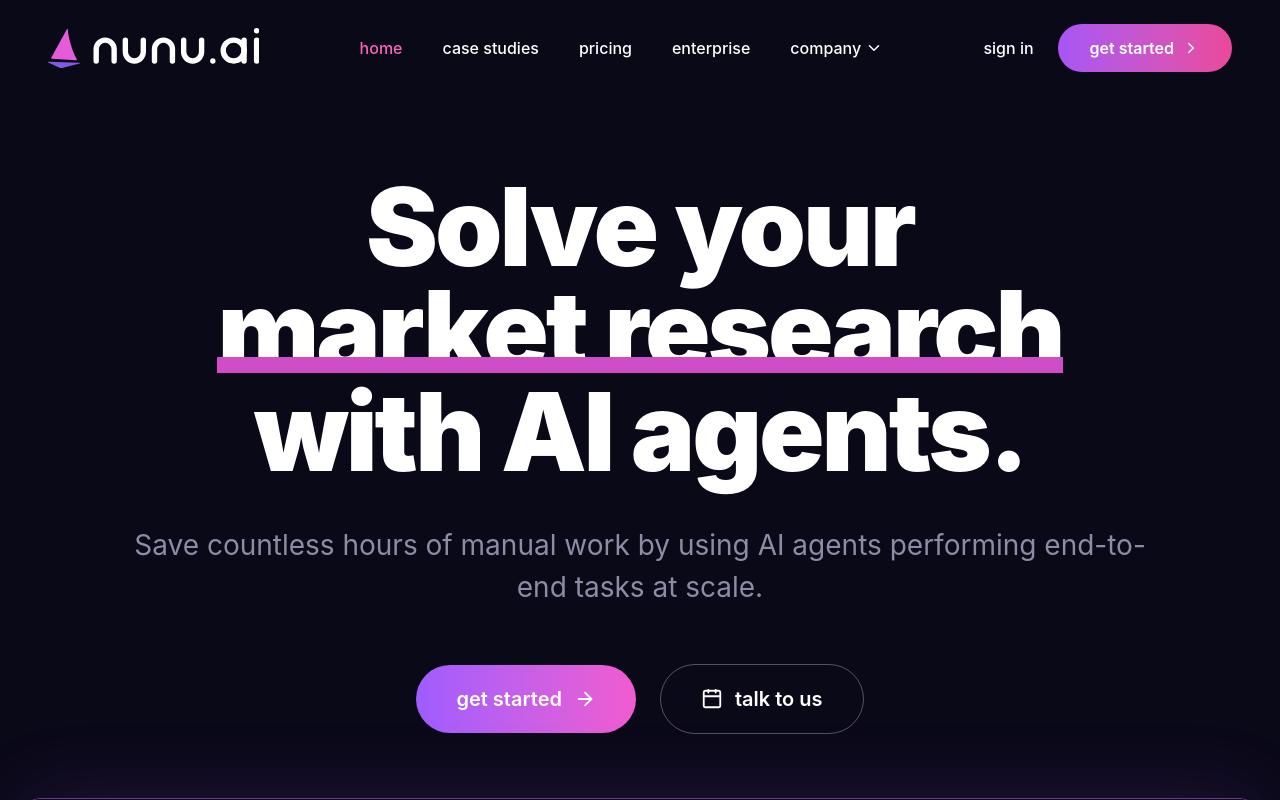
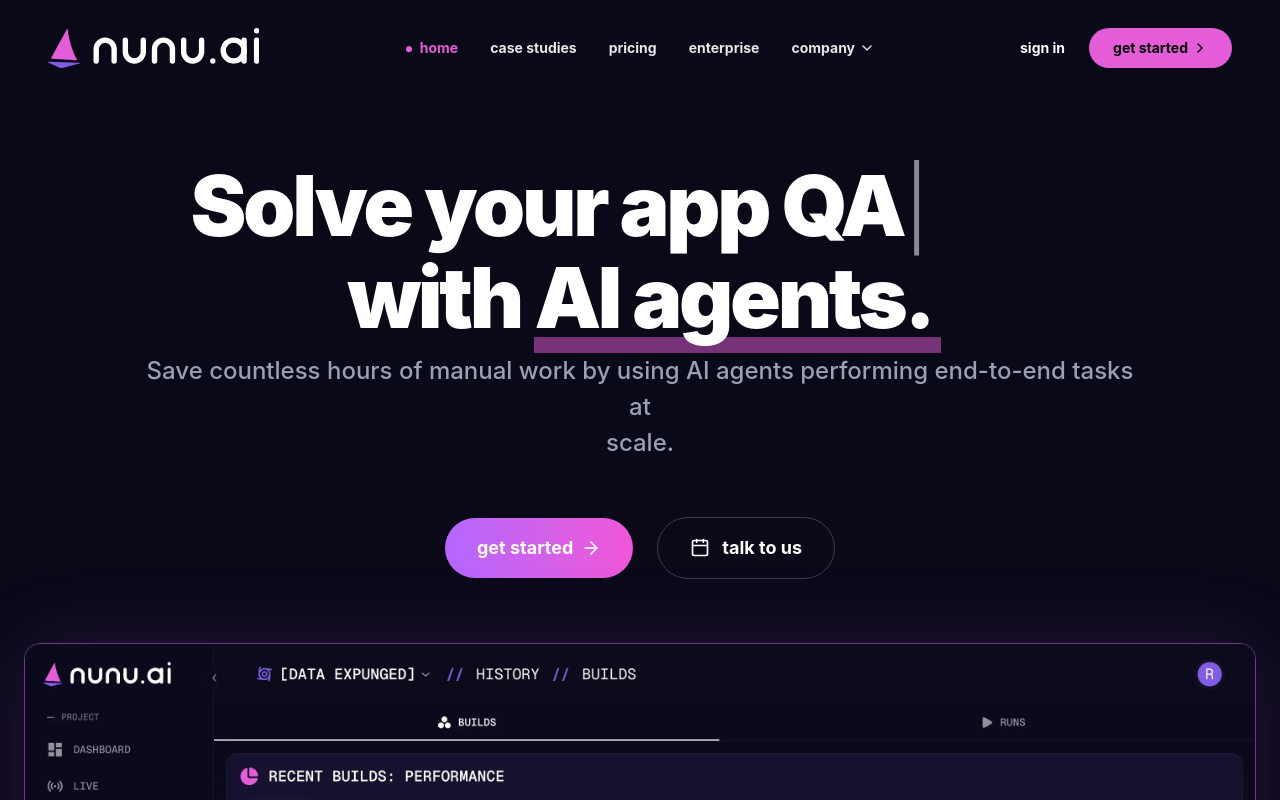
Before and after one commit to RashiGupta33/nun-clone, a React (Vite) app: page / in a window 1280 px wide. Shown: the top 800 px of the page. Built offline with nearby package versions, Linux system fonts and the light colour scheme.

Commit message:
new changes

```diff
--- a/src/components/Hero.jsx
+++ b/src/components/Hero.jsx
@@ -1,39 +1,60 @@
+import { useState, useEffect } from "react";
 import { ArrowRight, Calendar } from "lucide-react";
 
+const WORDS = [
+    "game testing",
+    "app QA",
+    "market research",
+    "compliance checks"
+];
+
 export default function Hero() {
+    const [wordIndex, setWordIndex] = useState(0);
+    const [text, setText] = useState("");
+    const [isDeleting, setIsDeleting] = useState(false);
+
+    useEffect(() => {
+        const currentWord = WORDS[wordIndex];
+        const typeSpeed = isDeleting ? 40 : 100;
+
+        const timeout = setTimeout(() => {
+            if (!isDeleting && text === currentWord) {
+                setTimeout(() => setIsDeleting(true), 2500);
+            } else if (isDeleting && text === "") {
+                setIsDeleting(false);
+                setWordIndex((prev) => (prev + 1) % WORDS.length);
+            } else {
+                setText(currentWord.substring(0, text.length + (isDeleting ? -1 : 1)));
+            }
+        }, typeSpeed);
+
+        return () => clearTimeout(timeout);
+    }, [text, isDeleting, wordIndex]);
+
     return (
-        <section className="relative pt-44 pb-20">
+        <section className="relative pt-32 pb-20 md:pt-40">
             <div className="max-w-7xl mx-auto px-6">
 
-                {/* Heading */}
+                <div className="text-center flex flex-col items-center w-full overflow-hidden">
 
-                <div className="text-center">
-
-                    <h1 className="font-black leading-[0.95] tracking-[-3px] text-white text-[72px] lg:text-[108px]">
-                        Solve your
+                    <h1 className="font-[900] tracking-[-0.04em] text-white text-[36px] sm:text-[44px] md:text-[64px] lg:text-[84px] leading-[1.1]">
+                        <span className="whitespace-nowrap">
+                            Solve your{" "}
+                            <span className="inline-block min-w-[200px] sm:min-w-[240px] md:min-w-[350px] lg:min-w-[470px] text-left">
+                                {text}<span className="animate-[pulse_1s_cubic-bezier(0.4,0,0.6,1)_infinite] font-light text-gray-300">|</span>
+                            </span>
+                        </span>
                         <br />
-
-                        <span className="relative inline-block">
-                            market research
-
+                        with{" "}
+                        <span className="relative inline-block z-10">
+                            AI agents.
                             {/* underline */}
-
-                            <span className="absolute left-0 bottom-2 h-4 w-full bg-[#cf4dc7]"></span>
+                            <span className="absolute left-0 bottom-[-8px] -z-10 h-3 md:h-4 w-[102%] bg-[#e55cd8]/50"></span>
                         </span>
-
-                        <br />
-
-                        with{" "}
-
-                        <span className="relative z-10">
-                            AI agents
-                        </span>
-                        .
                     </h1>
 
-                    <p className="mx-auto mt-10 max-w-5xl text-[28px] leading-[1.5] text-[#8d8ca5]">
-                        Save countless hours of manual work by using AI agents
-                        performing end-to-end tasks at scale.
+                    <p className="mx-auto mt-2 max-w-5xl text-[18px] sm:text-[20px] md:text-[24px] leading-[1.5] text-gray-400 font-medium px-4">
+                        Save countless hours of manual work by using AI agents performing end-to-end tasks at <br /> scale.
                     </p>
 
                 </div>
@@ -47,21 +68,21 @@
                         className="
             flex
             items-center
-            gap-3
+            gap-2
             rounded-full
             bg-gradient-to-r
-            from-[#9F5CFF]
-            to-[#F15BCF]
-            px-10
-            py-5
-            text-xl
-            font-semibold
+            from-[#b366ff]
+            to-[#f056d6]
+            px-8
+            py-4
+            text-lg
+            font-bold
             text-white
             transition
-            hover:scale-105"
+            hover:opacity-90"
                     >
                         get started
-                        <ArrowRight size={22} />
+                        <ArrowRight size={20} />
                     </a>
 
                     <button
@@ -71,16 +92,16 @@
             gap-3
             rounded-full
             border
-            border-white/30
-            px-10
-            py-5
-            text-xl
-            font-semibold
+            border-white/20
+            px-8
+            py-4
+            text-lg
+            font-bold
             text-white
             transition
-            hover:bg-white/10"
+            hover:bg-white/5"
                     >
-                        <Calendar size={22} />
+                        <Calendar size={20} />
                         talk to us
                     </button>
 
--- a/src/components/HeroBackground.jsx
+++ b/src/components/HeroBackground.jsx
@@ -1,67 +1,15 @@
+import heroBg from '../assets/hero.png';
+
 export default function HeroBackground() {
     return (
-        <>
-            {/* Main Background */}
-            <div className="absolute inset-0 -z-30 bg-[#0A0918]" />
-
-            {/* Top Right Purple Glow */}
+        <div className="absolute inset-0 -z-50 overflow-hidden bg-[#16122F]">
+            {/* Image Texture overlay */}
             <div
-                className="
-          absolute
-          -top-40
-          right-[-220px]
-          -z-20
-          h-[900px]
-          w-[900px]
-          rounded-full
-          bg-[#6d38ff]
-          opacity-30
-          blur-[180px]
-        "
+                className="absolute inset-0 bg-cover bg-center bg-no-repeat opacity-90"
+                style={{ backgroundImage: `url(${heroBg})` }}
             />
-
-            {/* Left Glow */}
-            <div
-                className="
-          absolute
-          top-[250px]
-          -left-48
-          -z-20
-          h-[600px]
-          w-[600px]
-          rounded-full
-          bg-[#5f36d8]
-          opacity-20
-          blur-[170px]
-        "
-            />
-
-            {/* Bottom Glow */}
-            <div
-                className="
-          absolute
-          bottom-[-250px]
-          left-1/2
-          -translate-x-1/2
-          -z-20
-          h-[700px]
-          w-[900px]
-          rounded-full
-          bg-[#47298d]
-          opacity-25
-          blur-[180px]
-        "
-            />
-
-            {/* Noise Overlay */}
-            <div
-                className="
-          absolute
-          inset-0
-          -z-10
-          bg-[radial-gradient(circle_at_top_right,rgba(149,76,255,0.25),transparent_45%)]
-        "
-            />
-        </>
+            {/* Grain/Noise overlay if needed, or gradient fade to bottom */}
+            <div className="absolute inset-0 bg-gradient-to-b from-transparent via-transparent to-[#16122F]"></div>
+        </div>
     );
 }
--- a/src/components/Navbar.jsx
+++ b/src/components/Navbar.jsx
@@ -74,29 +74,29 @@
 
                     {/* Navigation */}
 
-                    <nav className="hidden lg:flex items-center gap-10 text-white font-medium">
+                    <nav className="hidden lg:flex items-center gap-8 text-sm font-bold text-white/90">
                         <a
                             href="/"
-                            className="text-pink-400 hover:text-pink-300 transition"
+                            className="text-[#e55cd8] hover:text-[#e55cd8]/80 transition flex items-center gap-1.5"
                         >
-                            home
+                            <span className="text-xl leading-none">&bull;</span> home
                         </a>
 
-                        <a href="/case-studies" className="hover:text-pink-300 transition">
+                        <a href="/case-studies" className="hover:text-gray-300 transition">
                             case studies
                         </a>
 
-                        <a href="/pricing" className="hover:text-pink-300 transition">
+                        <a href="/pricing" className="hover:text-gray-300 transition">
                             pricing
                         </a>
 
-                        <a href="/enterprise" className="hover:text-pink-300 transition">
+                        <a href="/enterprise" className="hover:text-gray-300 transition">
                             enterprise
                         </a>
 
-                        <button className="flex items-center gap-1 hover:text-pink-300 transition">
+                        <button className="flex items-center gap-1 hover:text-gray-300 transition">
                             company
-                            <ChevronDown size={18} />
+                            <ChevronDown size={16} />
                         </button>
                     </nav>
 
@@ -105,26 +105,25 @@
                     <div className="hidden lg:flex items-center gap-6">
                         <a
                             href="/nexus/login"
-                            className="text-white font-medium hover:text-pink-300 transition"
+                            className="text-white text-sm font-bold hover:text-gray-300 transition"
                         >
                             sign in
                         </a>
 
                         <a
                             href="/nexus/signup"
-                            className="flex items-center gap-2 rounded-full
-              bg-gradient-to-r
-              from-[#a855f7]
-              to-[#ec4899]
-              px-8
-              py-3
-              font-semibold
-              text-white
+                            className="flex items-center gap-1 rounded-full
+              bg-[#e55cd8]
+              px-6
+              py-2.5
+              text-sm
+              font-bold
+              text-black
               hover:opacity-90
               transition"
                         >
                             get started
-                            <ChevronRight size={18} />
+                            <ChevronRight size={16} />
                         </a>
                     </div>
                 </div>
```
